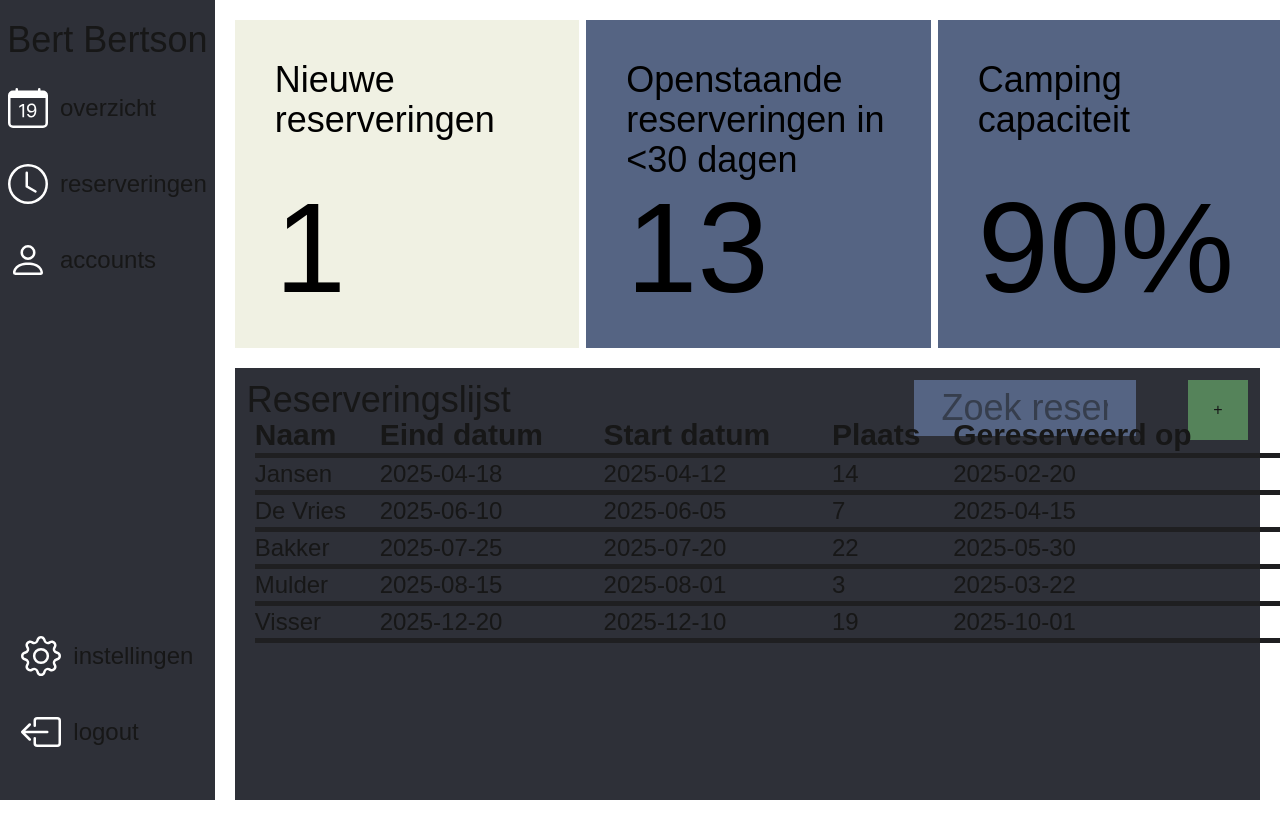
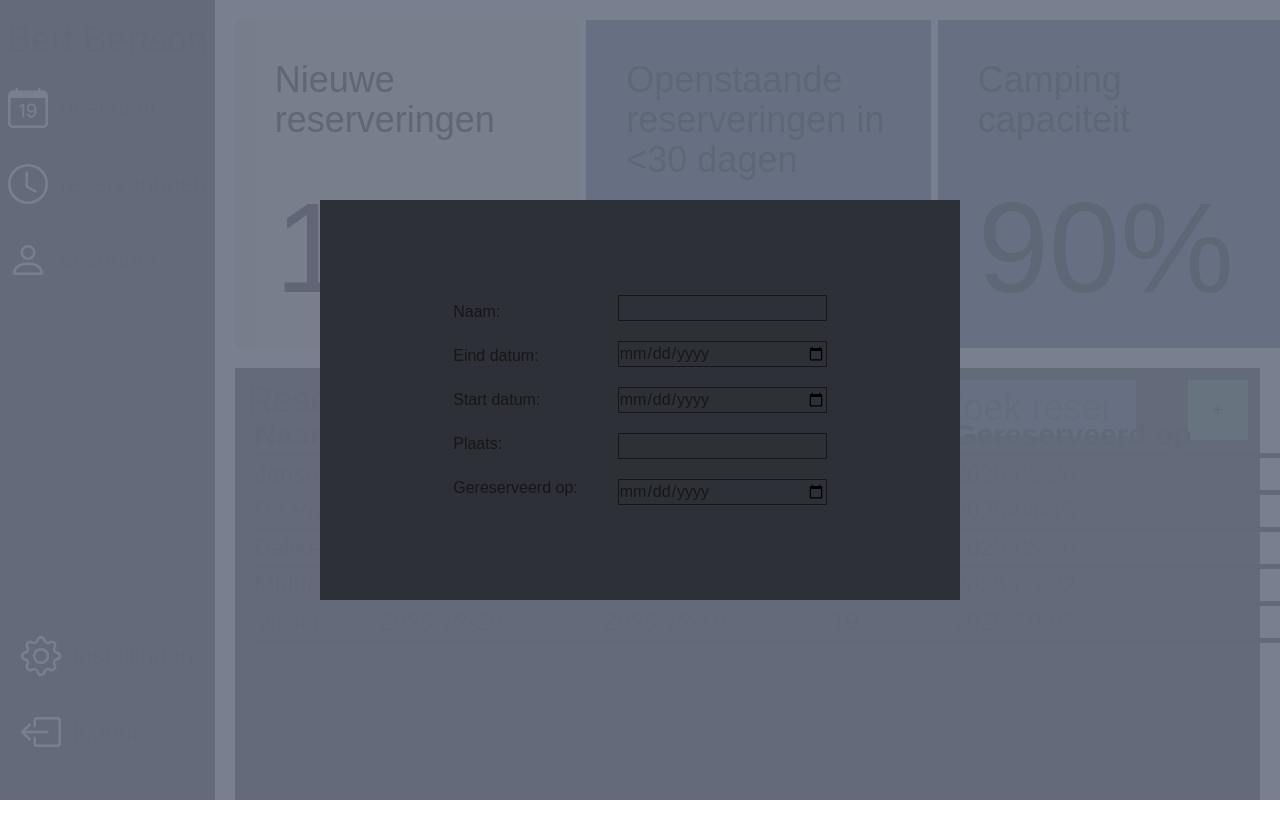
Before and after one commit to Powerboy2015/boer-bert-registratiesysteem, a Next.js app in the folder next.js/: page /reserveringen in a window 1280 px wide. Shown: the top 838 px of the page. Built offline with nearby package versions, Linux system fonts and the light colour scheme.

Commit message:
overlay start

```diff
--- /dev/null
+++ b/next.js/src/app/reserveringen/NieuweReservering/ReserveringOverlay.tsx
@@ -0,0 +1,26 @@
+export default function ReserveringOverlay() {
+    return (
+        <div className="fixed flex h-full w-full left-0 justify-center items-center bg-gray-500/90">
+            <div className="bg-[#2E3038] h-1/2 w-1/2 flex items-center justify-center">
+                <div className="w-fit mr-10 gap-5 flex flex-col">
+                    <div>Naam:</div>
+                    <div>Eind datum:</div>
+                    <div>Start datum:</div>
+                    <div>Plaats:</div>
+                    <div>Gereserveerd op:</div>
+                </div>
+                <div className="flex flex-col gap-5">
+                    <input type="text" className="border " />
+                    <input type="date" className="border " />
+                    <input type="date" className="border " />
+                    <input type="number" className="border " />
+                    <input type="date" className="border " />
+                </div>
+
+
+
+            </div>
+        </div>
+
+    )
+}
--- a/next.js/src/app/reserveringen/page.tsx
+++ b/next.js/src/app/reserveringen/page.tsx
@@ -3,8 +3,10 @@ import NieuweReserveringen from "./Widgets/NieuweReserveringen";
 import OpenstaandeReserveringen from "./Widgets/OpenstaandeReserveringen";
 import Capaciteit from "./Widgets/Capaciteit";
 import Reserveringen from "./Widgets/Reserveringen";
+import ReserveringOverlay from "./NieuweReservering/ReserveringOverlay";
 
 export default function reserveringen() {
+  const overlay = true
   return (
     <div className="flex h-full w-full">
       <SideBar />
@@ -15,6 +17,10 @@ export default function reserveringen() {
           <Capaciteit />
         </div>
         <Reserveringen />
+
+        {overlay ? <ReserveringOverlay /> : null}
+
+
       </div>
     </div>
   );
```
